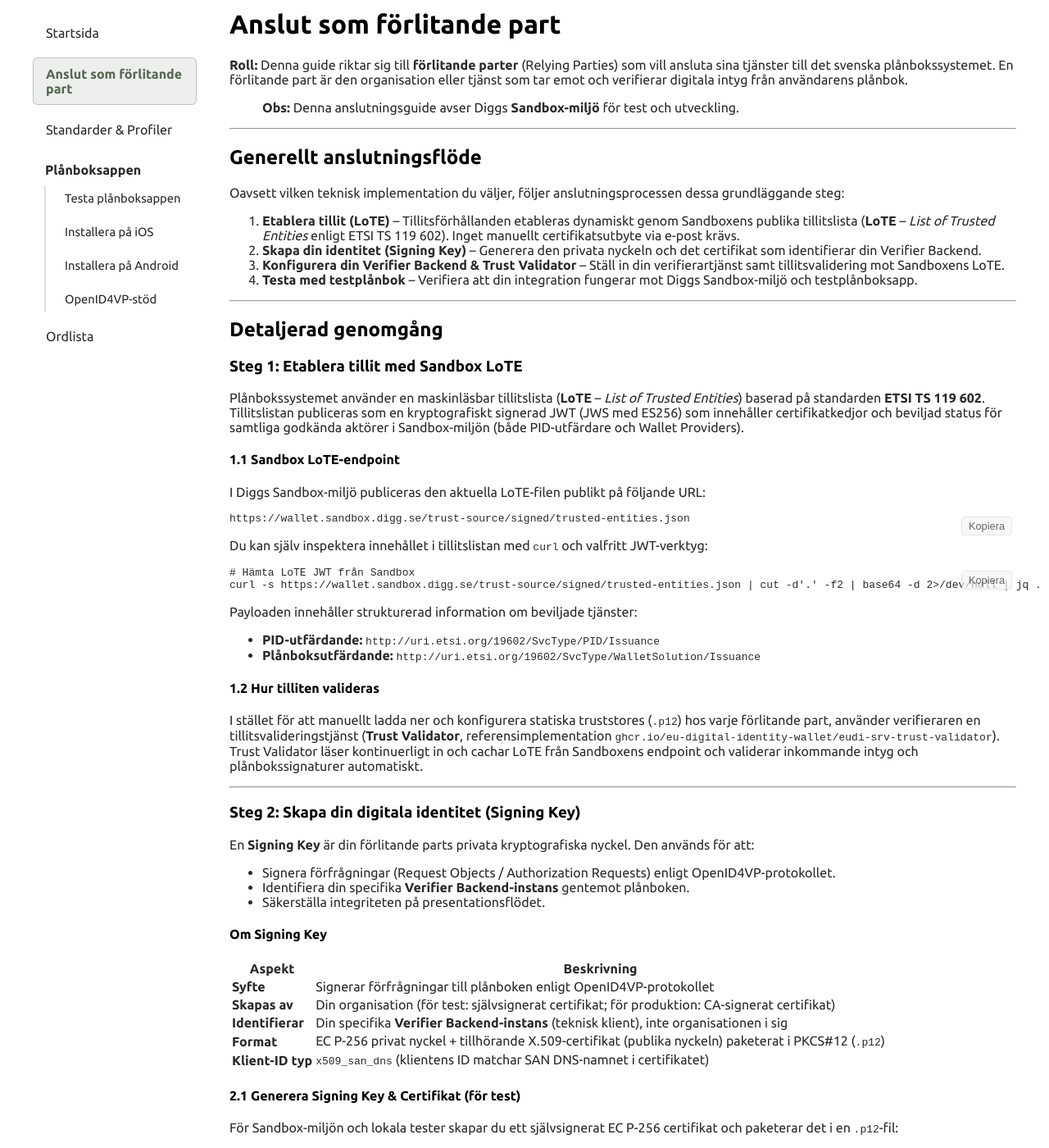
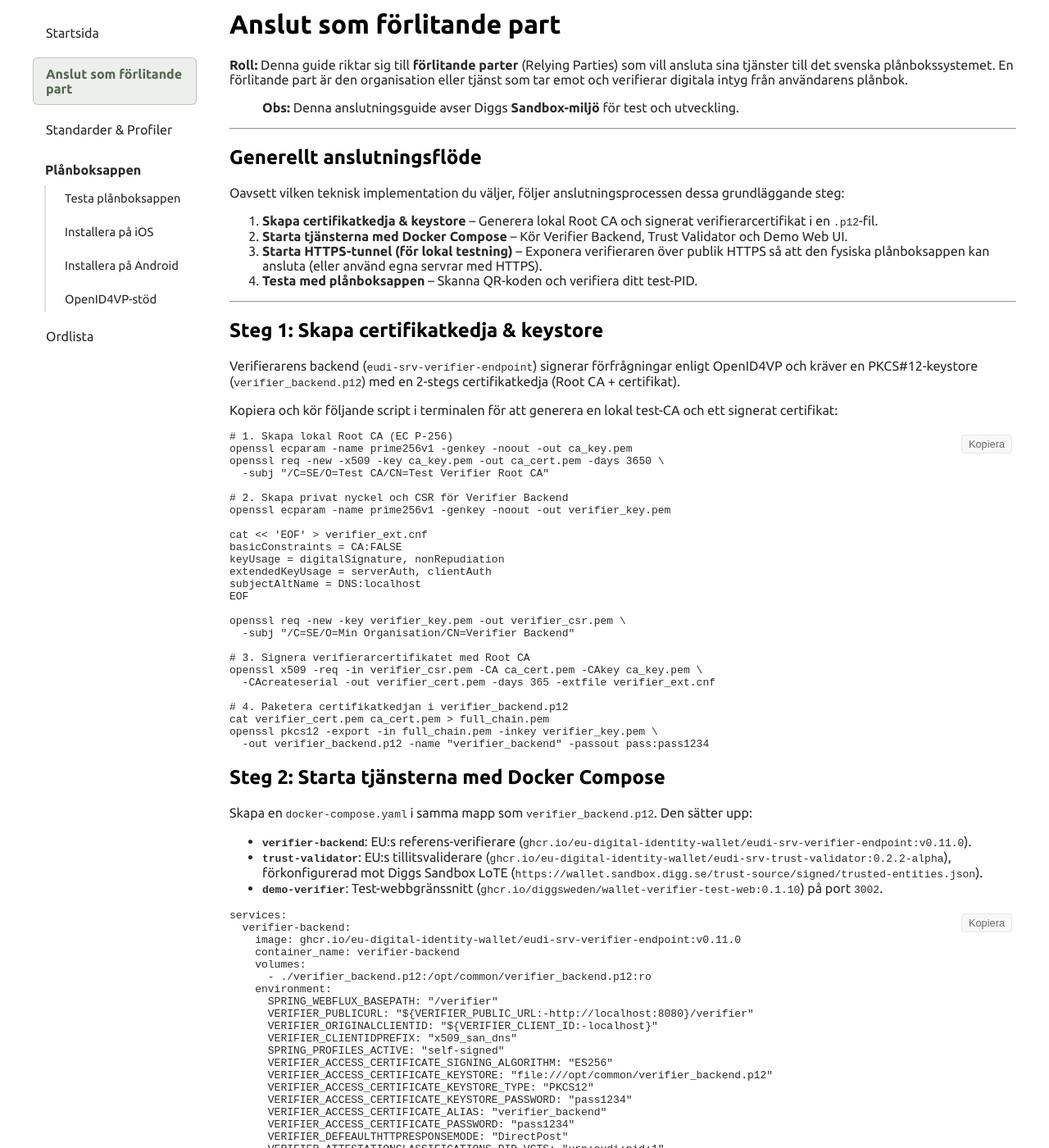
Before and after one commit to diggsweden/wallet-utvecklarportal, a Jekyll site: the page built from pages/anslutning-fp.md, in a window 1280 px wide and 1400 px high, scrolled down 246 px. Shown: the whole window at 82% size. Built offline with Jekyll 4.4.1, drawn with Linux system fonts in a browser that asks for light colours; some of the changed text lies outside the part shown.

Commit message:
docs(anslutning): add demo-verifier and https tunnel instructions for local testing
Signed-off-by: Christoffer Killander <extern.christoffer.killander@digg.se>

````diff
--- a/pages/anslutning-fp.md
+++ b/pages/anslutning-fp.md
@@ -15,91 +15,54 @@ title: "Anslut som förlitande part"
 
 Oavsett vilken teknisk implementation du väljer, följer anslutningsprocessen dessa grundläggande steg:
 
-1. **Etablera tillit (LoTE)** – Tillitsförhållanden etableras dynamiskt genom Sandboxens publika tillitslista (**LoTE** – *List of Trusted Entities* enligt ETSI TS 119 602). Inget manuellt certifikatsutbyte via e-post krävs.
-2. **Skapa din identitet (Signing Key)** – Generera den privata nyckeln och det certifikat som identifierar din Verifier Backend.
-3. **Konfigurera din Verifier Backend & Trust Validator** – Ställ in din verifierartjänst samt tillitsvalidering mot Sandboxens LoTE.
-4. **Testa med testplånbok** – Verifiera att din integration fungerar mot Diggs Sandbox-miljö och testplånboksapp.
+1. **Skapa certifikatkedja & keystore** – Generera lokal Root CA och signerat verifierarcertifikat i en `.p12`-fil.
+2. **Starta tjänsterna med Docker Compose** – Kör Verifier Backend, Trust Validator och Demo Web UI.
+3. **Starta HTTPS-tunnel (för lokal testning)** – Exponera verifieraren över publik HTTPS så att den fysiska plånboksappen kan ansluta (eller använd egna servrar med HTTPS).
+4. **Testa med plånboksappen** – Skanna QR-koden och verifiera ditt test-PID.
 
 ---
 
-## Detaljerad genomgång
+## Steg 1: Skapa certifikatkedja & keystore
 
-### Steg 1: Etablera tillit med Sandbox LoTE
+Verifierarens backend (`eudi-srv-verifier-endpoint`) signerar förfrågningar enligt OpenID4VP och kräver en PKCS#12-keystore (`verifier_backend.p12`) med en 2-stegs certifikatkedja (Root CA + certifikat).
 
-Plånbokssystemet använder en maskinläsbar tillitslista (**LoTE** – *List of Trusted Entities*) baserad på standarden **ETSI TS 119 602**. Tillitslistan publiceras som en kryptografiskt signerad JWT (JWS med ES256) som innehåller certifikatkedjor och beviljad status för samtliga godkända aktörer i Sandbox-miljön (både PID-utfärdare och Wallet Providers).
-
-#### 1.1 Sandbox LoTE-endpoint
-
-I Diggs Sandbox-miljö publiceras den aktuella LoTE-filen publikt på följande URL:
-
-```
-https://wallet.sandbox.digg.se/trust-source/signed/trusted-entities.json
-```
-
-Du kan själv inspektera innehållet i tillitslistan med `curl` och valfritt JWT-verktyg:
+Kopiera och kör följande script i terminalen för att generera en lokal test-CA och ett signerat certifikat:
 
 ```bash
-# Hämta LoTE JWT från Sandbox
-curl -s https://wallet.sandbox.digg.se/trust-source/signed/trusted-entities.json | cut -d'.' -f2 | base64 -d 2>/dev/null | jq .
-```
+# 1. Skapa lokal Root CA (EC P-256)
+openssl ecparam -name prime256v1 -genkey -noout -out ca_key.pem
+openssl req -new -x509 -key ca_key.pem -out ca_cert.pem -days 3650 \
+  -subj "/C=SE/O=Test CA/CN=Test Verifier Root CA"
 
-Payloaden innehåller strukturerad information om beviljade tjänster:
-- **PID-utfärdande:** `http://uri.etsi.org/19602/SvcType/PID/Issuance`
-- **Plånboksutfärdande:** `http://uri.etsi.org/19602/SvcType/WalletSolution/Issuance`
+# 2. Skapa privat nyckel och CSR för Verifier Backend
+openssl ecparam -name prime256v1 -genkey -noout -out verifier_key.pem
 
-#### 1.2 Hur tilliten valideras
+cat << 'EOF' > verifier_ext.cnf
+basicConstraints = CA:FALSE
+keyUsage = digitalSignature, nonRepudiation
+extendedKeyUsage = serverAuth, clientAuth
+subjectAltName = DNS:localhost
+EOF
 
-I stället för att manuellt ladda ner och konfigurera statiska truststores (`.p12`) hos varje förlitande part, använder verifieraren en tillitsvalideringstjänst (**Trust Validator**, referensimplementation `ghcr.io/eu-digital-identity-wallet/eudi-srv-trust-validator`). Trust Validator läser kontinuerligt in och cachar LoTE från Sandboxens endpoint och validerar inkommande intyg och plånbokssignaturer automatiskt.
+openssl req -new -key verifier_key.pem -out verifier_csr.pem \
+  -subj "/C=SE/O=Min Organisation/CN=Verifier Backend"
 
----
+# 3. Signera verifierarcertifikatet med Root CA
+openssl x509 -req -in verifier_csr.pem -CA ca_cert.pem -CAkey ca_key.pem \
+  -CAcreateserial -out verifier_cert.pem -days 365 -extfile verifier_ext.cnf
 
-### Steg 2: Skapa din digitala identitet (Signing Key)
-
-En **Signing Key** är din förlitande parts privata kryptografiska nyckel. Den används för att:
-- Signera förfrågningar (Request Objects / Authorization Requests) enligt OpenID4VP-protokollet.
-- Identifiera din specifika **Verifier Backend-instans** gentemot plånboken.
-- Säkerställa integriteten på presentationsflödet.
-
-#### Om Signing Key
-
-| Aspekt | Beskrivning |
-|--------|--------------|
-| **Syfte** | Signerar förfrågningar till plånboken enligt OpenID4VP-protokollet |
-| **Skapas av** | Din organisation (för test: självsignerat certifikat; för produktion: CA-signerat certifikat) |
-| **Identifierar** | Din specifika **Verifier Backend-instans** (teknisk klient), inte organisationen i sig |
-| **Format** | EC P-256 privat nyckel + tillhörande X.509-certifikat (publika nyckeln) paketerat i PKCS#12 (`.p12`) |
-| **Klient-ID typ** | `x509_san_dns` (klientens ID matchar SAN DNS-namnet i certifikatet) |
-
-#### 2.1 Generera Signing Key & Certifikat (för test)
-
-För Sandbox-miljön och lokala tester skapar du ett självsignerat EC P-256 certifikat och paketerar det i en `.p12`-fil:
-
-```bash
-# 1. Generera privat EC-nyckel (P-256) och självsignerat X.509-certifikat
-openssl req -x509 -newkey ec:<(openssl ecparam -name prime256v1) -nodes \
-  -keyout verifier_key.pem -out verifier_cert.pem -days 365 \
-  -subj "/C=SE/O=Min Organisation/CN=Verifier Backend" \
-  -addext "subjectAltName=DNS:localhost,DNS:din-verifierare.example.se"
-
-# 2. Paketera nyckeln och certifikatet i en PKCS#12-fil (verifier_backend.p12)
-openssl pkcs12 -export -in verifier_cert.pem -inkey verifier_key.pem \
+# 4. Paketera certifikatkedjan i verifier_backend.p12
+cat verifier_cert.pem ca_cert.pem > full_chain.pem
+openssl pkcs12 -export -in full_chain.pem -inkey verifier_key.pem \
   -out verifier_backend.p12 -name "verifier_backend" -passout pass:pass1234
 ```
 
-> **Säkerhetsnotis:** Självsignerade certifikat används enbart i testmiljöer. I framtida produktion krävs certifikat utfärdat av en godkänd certifikatutfärdare (CA) under det nationella tillitsramverket.
+## Steg 2: Starta tjänsterna med Docker Compose
 
----
-
-### Steg 3: Konfigurera Verifier Backend & Trust Validator
-
-Verifieraren ansvarar för att:
-1. Skapa och signera presentationsförfrågningar (Presentation Requests med DCQL).
-2. Ta emot presentationsresponsen från plånboken via `DirectPost`.
-3. Anropa **Trust Validator** för att verifiera att intygen och plånboken finns med och är beviljade i Sandbox LoTE.
-
-#### Komplett Docker Compose-exempel
-
-Nedan finns en komplett, körbar `docker-compose.yaml` som sätter upp både EU:s referens-verifierare (`eudi-srv-verifier-endpoint:v0.11.0`) och tillitsvalideraren (`eudi-srv-trust-validator:0.2.2-alpha`), förkonfigurerad mot Diggs Sandbox LoTE:
+Skapa en `docker-compose.yaml` i samma mapp som `verifier_backend.p12`. Den sätter upp:
+- **`verifier-backend`**: EU:s referens-verifierare (`ghcr.io/eu-digital-identity-wallet/eudi-srv-verifier-endpoint:v0.11.0`).
+- **`trust-validator`**: EU:s tillitsvaliderare (`ghcr.io/eu-digital-identity-wallet/eudi-srv-trust-validator:0.2.2-alpha`), förkonfigurerad mot Diggs Sandbox LoTE (`https://wallet.sandbox.digg.se/trust-source/signed/trusted-entities.json`).
+- **`demo-verifier`**: Test-webbgränssnitt (`ghcr.io/diggsweden/wallet-verifier-test-web:0.1.10`) på port `3002`.
 
 ```yaml
 services:
@@ -110,8 +73,8 @@ services:
       - ./verifier_backend.p12:/opt/common/verifier_backend.p12:ro
     environment:
       SPRING_WEBFLUX_BASEPATH: "/verifier"
-      VERIFIER_PUBLICURL: "https://din-verifierare.example.se/verifier"
-      VERIFIER_ORIGINALCLIENTID: "localhost"
+      VERIFIER_PUBLICURL: "${VERIFIER_PUBLIC_URL:-http://localhost:8080}/verifier"
+      VERIFIER_ORIGINALCLIENTID: "${VERIFIER_CLIENT_ID:-localhost}"
       VERIFIER_CLIENTIDPREFIX: "x509_san_dns"
       SPRING_PROFILES_ACTIVE: "self-signed"
       VERIFIER_ACCESS_CERTIFICATE_SIGNING_ALGORITHM: "ES256"
@@ -141,46 +106,117 @@ services:
       TRUST_VALIDATOR_TRUST_SOURCES_WALLET_PROVIDERS_LOTE_LOCATION: "https://wallet.sandbox.digg.se/trust-source/signed/trusted-entities.json"
       TRUST_VALIDATOR_TRUST_SOURCES_WALLET_PROVIDERS_LOTE_ISSUANCE_SERVICE: "http://uri.etsi.org/19602/SvcType/WalletSolution/Issuance"
       TRUST_VALIDATOR_TRUST_SOURCES_WALLET_PROVIDERS_LOTE_REVOCATION_SERVICE: "http://uri.etsi.org/19602/SvcType/WalletSolution/Revocation"
+
+  demo-verifier:
+    image: ghcr.io/diggsweden/wallet-verifier-test-web:0.1.10
+    container_name: demo-verifier
+    environment:
+      HOST_API: "http://verifier-backend:8080/verifier"
+      PORT: "3002"
+      NITRO_PORT: "3002"
+      NUXT_PUBLIC_BASE_URL: "${DEMO_PUBLIC_BASE_URL:-http://localhost:3002}/demo-verifier"
+      NUXT_APP_BASE_URL: "/demo-verifier"
+      NODE_TLS_REJECT_UNAUTHORIZED: "0"
+    ports:
+      - "3002:3002"
+    depends_on:
+      - verifier-backend
+```
+
+Starta tjänsterna:
+```bash
+docker compose up -d
 ```
 
 ---
 
-### Steg 4: Testa med Diggs testplånbok
+## Steg 3: Exponera över HTTPS (Tunnel för lokal testanvändning)
 
-För att verifiera att din uppsatta miljö fungerar och kan kommunicera med plånboken, använder du **Diggs test-plånboksapp**.
+Plånboksappen **kräver strikt HTTPS (`https://`)** för alla presentationsadresser (`request_uri` och `DirectPost`). Okrypterad `http://` avvisas av säkerhetsskäl av appen.
 
-#### Hur du testar
+> **Obs:** Instruktionerna nedan beskriver hur du sätter upp en temporär HTTPS-tunnel (t.ex. med Cloudflare Tunnel) för lokal testanvändning och utveckling mot en fysisk mobiltelefon. Om den förlitande parten istället hostar dessa tjänster på egna servrar konfigureras HTTPS och domännamn direkt i den egna servermiljön.
 
-1. **Installera test-plånboksappen** – Följ [Guiden för att prova plånboksappen](planboksappen/prova-planboksappen.md) för att få tillgång via TestFlight (iOS) eller Google Play (Android).
-2. **Hämta test-ID (PID)** – Logga in mot Diggs testutfärdare i appen för att ladda ner en test-PID.
-3. **Initiera förfrågan** – Från din Verifier Backend, skapa en presentationsförfrågan (Authorization Request).
-4. **Presentera intyg** – Skanna QR-koden eller öppna länken i test-plånboksappen och godkänn delningen.
-5. **Validera svar** – Din Verifier Backend tar emot svaret via `DirectPost` och verifierar intyget och dess utfärdare mot Sandbox LoTE via Trust Validator.
+När du testar lokalt från en fysisk telefon exponerar du verifierarporten (`8080`) via en snabbtunnel (t.ex. Cloudflare Tunnel):
+
+### 3.1 Starta tunneln
+
+Kör följande i en separat terminal:
+
+```bash
+# Ladda ner och starta Cloudflare Tunnel mot port 8080
+curl -sL https://github.com/cloudflare/cloudflared/releases/latest/download/cloudflared-linux-amd64 -o /tmp/cloudflared && chmod +x /tmp/cloudflared
+/tmp/cloudflared tunnel --url http://localhost:8080
+```
+
+Kopiera den tilldelade HTTPS-adressen från loggen (t.ex. `https://random-namn.trycloudflare.com`).
+
+### 3.2 Uppdatera konfiguration & certifikat med tunnel-domänen
+
+Kör följande script för att uppdatera `.env`, förnya certifikatet för tunneldomänen och starta om verifieraren:
+
+```bash
+TUNNEL_URL="https://random-namn.trycloudflare.com" # Ersätt med din URL
+TUNNEL_HOST=$(echo "$TUNNEL_URL" | sed -e 's|^https://||' -e 's|/.*||')
+
+# 1. Skapa .env
+cat << EOF > .env
+VERIFIER_PUBLIC_URL=${TUNNEL_URL}
+VERIFIER_CLIENT_ID=${TUNNEL_HOST}
+DEMO_PUBLIC_BASE_URL=http://localhost:3002
+EOF
+
+# 2. Uppdatera certifikatets SAN med tunnel-domänen
+cat << EOF > verifier_ext.cnf
+basicConstraints = CA:FALSE
+keyUsage = digitalSignature, nonRepudiation
+extendedKeyUsage = serverAuth, clientAuth
+subjectAltName = DNS:localhost,DNS:${TUNNEL_HOST}
+EOF
+
+openssl x509 -req -in verifier_csr.pem -CA ca_cert.pem -CAkey ca_key.pem \
+  -CAcreateserial -out verifier_cert.pem -days 365 -extfile verifier_ext.cnf
+
+cat verifier_cert.pem ca_cert.pem > full_chain.pem
+openssl pkcs12 -export -in full_chain.pem -inkey verifier_key.pem \
+  -out verifier_backend.p12 -name "verifier_backend" -passout pass:pass1234
+
+# 3. Starta om verifieraren
+docker compose up -d --force-recreate
+```
 
 ---
 
-### Support och fördjupning
+## Steg 4: Testa och logga in med plånboksappen
 
-#### Kontakt
+1. **Installera testappen & hämta PID:**
+    - Följ [Guiden för att prova plånboksappen](planboksappen/prova-planboksappen.md) för att installera appen på din telefon.
+    - Öppna appen, välj **Hämta personuppgifter**, logga in mot Sandbox-utfärdaren med en testanvändare och spara ditt test-PID.
+2. **Öppna test-webbplatsen på datorn:**
+    - Gå till **[http://localhost:3002/demo-verifier](http://localhost:3002/demo-verifier)** i din webbläsare.
+    - Välj ett scenario (t.ex. *Vaccincentralen* eller *Biocentralen*).
+    - Klicka på **Logga in med din digitala plånbok** -> **Starta inloggningen**.
+3. **Skanna & verifiera:**
+    - Skanna den genererade QR-koden med plånboksappen på din telefon.
+    - Granska de begärda uppgifterna i appen och tryck **Godkänn / Skicka**.
+    - Plånboken signerar presentationen via Sandbox HSM och skickar den till din lokala Verifier Backend via HTTPS-tunneln.
+    - Webbläsaren på datorn uppdateras automatiskt och visar de verifierade personuppgifterna!
 
-För tekniska frågor och hjälp med anslutningsprocessen eller testmiljön, kontakta: [digitalwallet@digg.se](mailto:digitalwallet@digg.se).
+---
 
-#### Dokumentation och specifikationer
+## Support och fördjupning
+
+### Kontakt
+
+För tekniska frågor och hjälp med anslutningsprocessen & testmiljön kontakta: [digitalwallet@digg.se](mailto:digitalwallet@digg.se)
+
+### Dokumentation och specifikationer
+
+För en djupare förståelse av plånbokssystemet:
 
 - **Huvudprojekt:** [diggsweden/wallet-ecosystem](https://github.com/diggsweden/wallet-ecosystem)
-- **Tekniska standarder:** [Standarder & Profiler](standarder-och-profiler.md) (OpenID4VP, OpenID4VCI, SD-JWT VC, ETSI TS 119 602)
+- **Tekniska standarder:** [Standarder & Profiler](standarder-och-profiler.md) (OpenID4VP, OpenID4VCI, SD-JWT VC).
 - **EUDIW dokumentation:** [eudi-doc-architecture-and-reference-framework](https://eu-digital-identity-wallet.github.io/eudi-doc-architecture-and-reference-framework/)
 
 ---
 
-### Sammanfattning: Checklista
-
-- [ ] Har genererat Signing Key och PKCS#12-keystore (`verifier_backend.p12`)
-- [ ] Har konfigurerat Trust Validator mot Sandbox LoTE (`https://wallet.sandbox.digg.se/trust-source/signed/trusted-entities.json`)
-- [ ] Har startat och konfigurerat Verifier Backend
-- [ ] Har installerat Diggs test-plånboksapp
-- [ ] Har genomfört en lyckad presentation och validering med testplånboken
-
----
-
 *Denna guide uppdaterades senast augusti 2026.*
````
Also changed, not shown: other parts of pages/anslutning-fp.md (+2 -0 lines).
